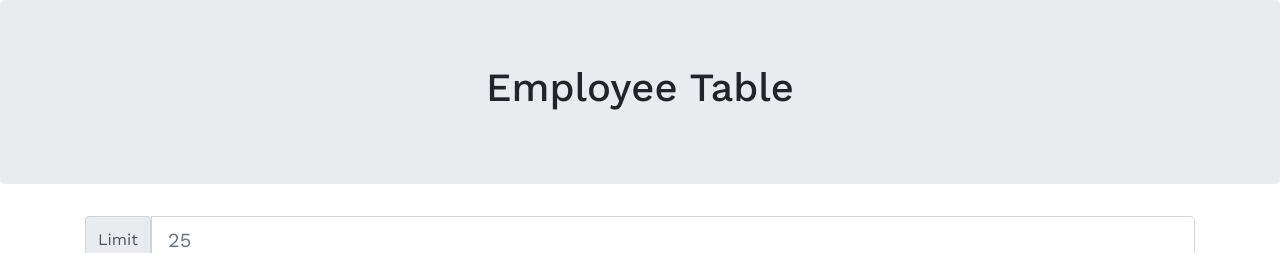
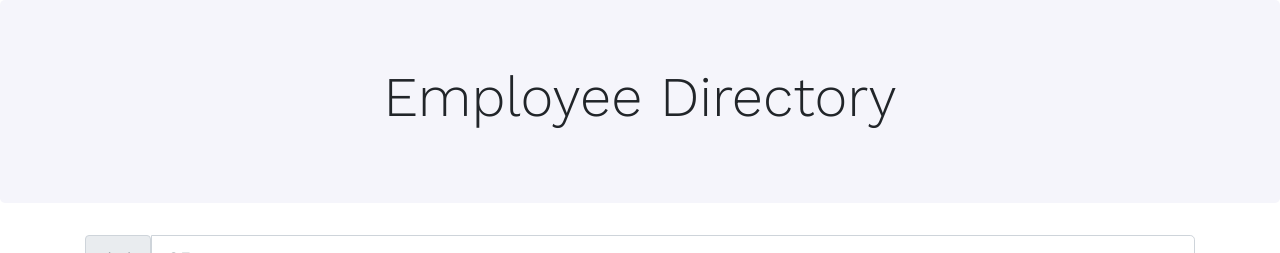
Before and after one commit to mhans003/react-employee-directory, a React (Create React App) app: page / in a window 1280 px wide. Shown: the top 253 px of the page. Built offline with nearby package versions, Linux system fonts and the light colour scheme; no server answers; some icons are missing.

Commit message:
Improved styling: Tones of gray changed to slightly blue; Every odd tr given a background color; td element text aligned in middle vertically; Slightly larger td and jumbotron h1 text.

```diff
--- a/src/EmployeeTable.css
+++ b/src/EmployeeTable.css
@@ -1,5 +1,27 @@
 body {
     font-family: 'Work Sans', sans-serif !important;
+}
+
+td {
+    line-height: 300%;
+    font-size: 1.2rem;
+}
+
+.jumbotron {
+    background-color: rgba(0, 0, 150, 0.04) !important;
+}
+
+.jumbotron h1 {
+    font-weight: 300 !important;
+    font-size: 3.5rem !important;
+}
+
+.table-striped tbody tr:nth-of-type(odd) {
+    background-color: rgba(0, 0, 150, 0.04) !important;
+}
+
+.modalImage {
+    width: 100%;
 }
 
 @media screen and (max-width: 319px) {
--- a/src/components/EmployeeProfile/index.js
+++ b/src/components/EmployeeProfile/index.js
@@ -5,13 +5,19 @@ function EmployeeProfile(props) {
         <>
             <Modal show={props.modalShow} onHide={props.handleModalClose}>
                 <Modal.Header closeButton>
-                    <Modal.Title>{props.data.firstName} {props.data.lastName}</Modal.Title>
+                    <Modal.Title>
+                        <h2>{props.data.firstName} {props.data.lastName}</h2>
+                    </Modal.Title>
                 </Modal.Header>
                 <Modal.Body className="show-grid">
                     <Container>
                         <Row>
                             <Col>
-                                <img src={props.data.photo} alt="Employee Photo"></img>
+                                <img
+                                    src={props.data.photo}
+                                    alt="Employee Photo"
+                                    className="modalImage"
+                                />
                             </Col>
                             <Col>
                                 <p>
@@ -22,9 +28,6 @@ function EmployeeProfile(props) {
                                 </p>
                                 <p>
                                     <strong>Cell: </strong>{props.data.cell}
-                                </p>
-                                <p>
-                                    <strong>Age: </strong>{props.data.age}
                                 </p>
                                 <p>
                                     <strong>DOB: </strong>
@@ -39,6 +42,8 @@ function EmployeeProfile(props) {
                                                 }
                                             )
                                     }
+                                    &nbsp;
+                                    ({props.data.age} Years)
                                 </p>
                             </Col>
                         </Row>
--- a/src/components/Table/index.js
+++ b/src/components/Table/index.js
@@ -3,7 +3,7 @@ import TableBody from "../TableBody";
 
 function Table(props) {
     return (
-        <table className="table">
+        <table className="table table-striped">
             <TableHead />
             <TableBody
                 handleEmployeeDataChange={props.handleEmployeeDataChange}
--- a/src/pages/EmployeeTable/index.js
+++ b/src/pages/EmployeeTable/index.js
@@ -102,7 +102,7 @@ function EmployeeTable() {
 
     return (
         <div>
-            <Jumbotron text="Employee Table"/>
+            <Jumbotron text="Employee Directory"/>
             <Container>
                 <Limit
                     handleLimitChange={handleLimitChange}
```
